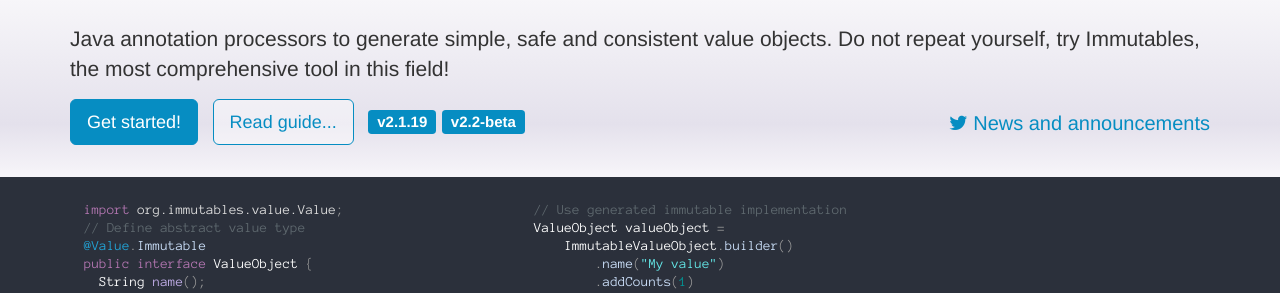
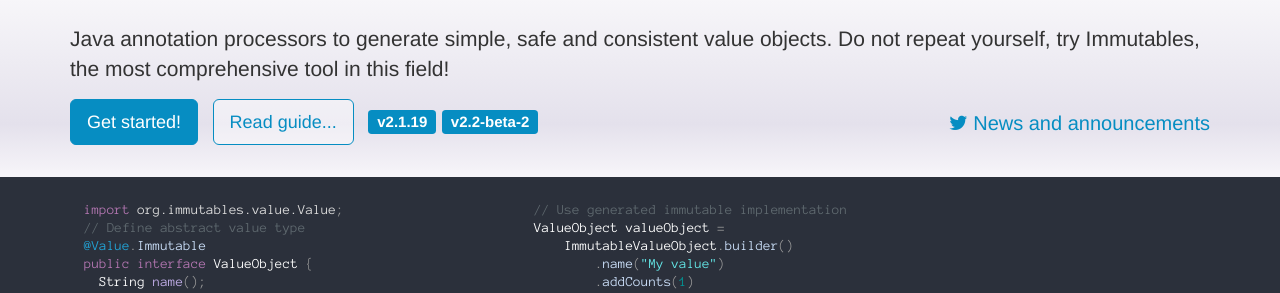
Before and after one commit to immutables/immutables.github.io, a Jekyll site: the page built from index.html, in a window 1280 px wide. Shown: the part 135-428 px from the top of the page. Built offline with Jekyll 4.4.1, drawn with Linux system fonts in a browser that asks for light colours; nearby versions of some CDN libraries; Markdown is read by kramdown in place of the engine named in the settings.

Commit message:
2.2-beta-2

```diff
--- a/index.html
+++ b/index.html
@@ -4,7 +4,7 @@ layout: default
 ---
 
 {% capture v %}2.1.19{% endcapture %}
-{% capture b %}2.2-beta{% endcapture %}
+{% capture b %}2.2-beta-2{% endcapture %}
 
 <header class="jumbotron">
   <div class="container">
```
